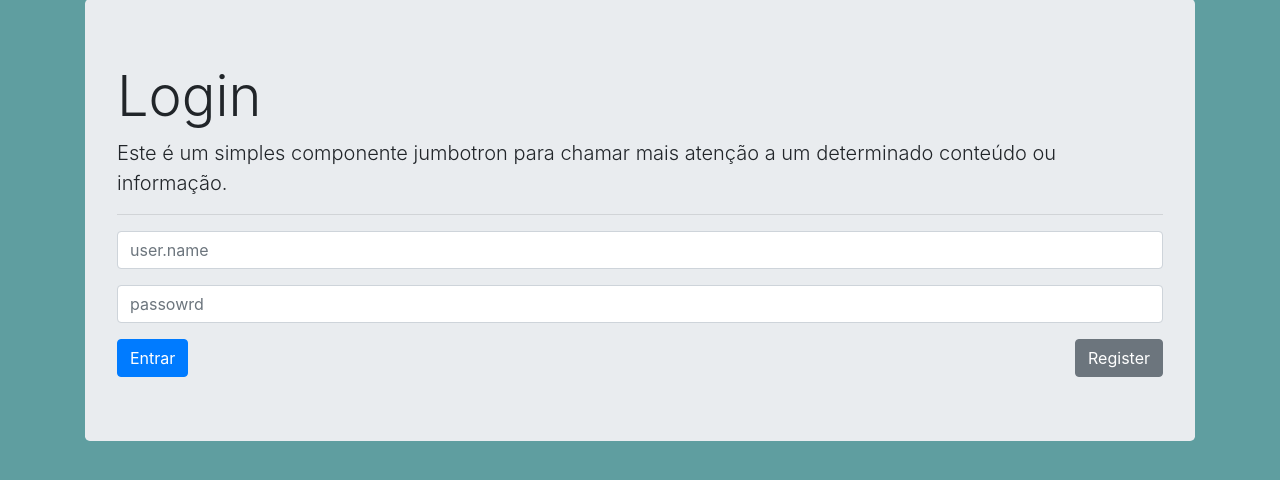
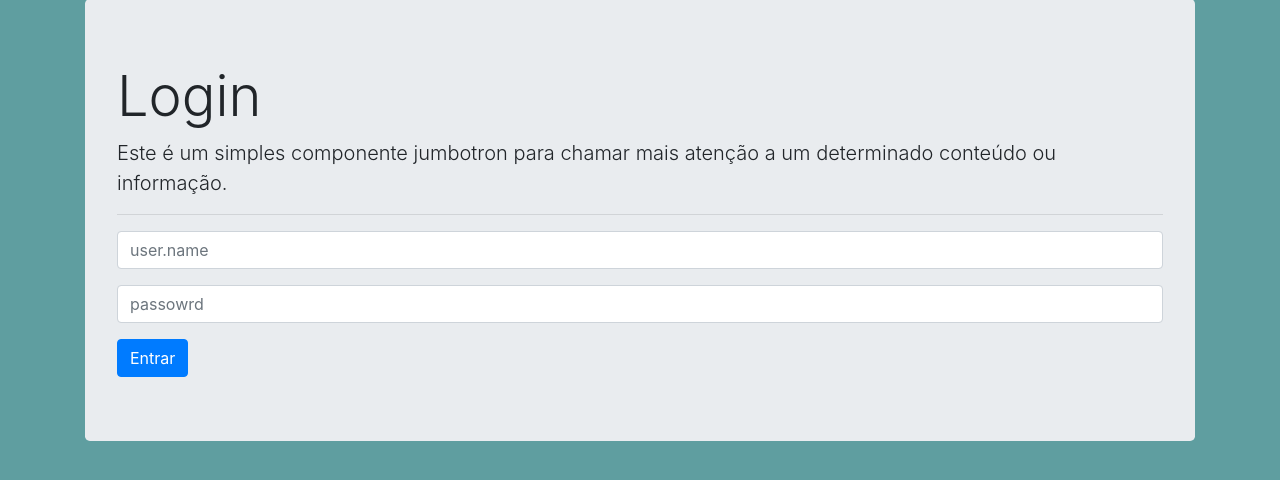
Before and after one commit to fabioew89/dev-auto.clickip.com.br, a Flask app: page /auth/login in a window 1280 px wide. Shown: the part 65-545 px from the top of the page. Run offline with Flask 3, Linux system fonts and the light colour scheme; some libraries are stand-ins or nearby versions.

Commit message:
fix: del button register

```diff
--- a/app/templates/login.html
+++ b/app/templates/login.html
@@ -11,11 +11,8 @@
 
     {{ form.username(class_="form-control mb-3", placeholder='user.name') }}
 
-    {{ form.password(class_="form-control", placeholder='passowrd') }}
+    {{ form.password(class_="form-control mb-3", placeholder='passowrd') }}
 
-    <div class="d-flex justify-content-between" style="margin-top: 1rem;">
-        {{ form.submit(class='btn btn-primary') }}
-        <a class="btn btn-secondary" href="#">Register</a>
-    </div>
+    {{ form.submit(class='btn btn-primary') }}
 </form>
 {% endblock %}
```
